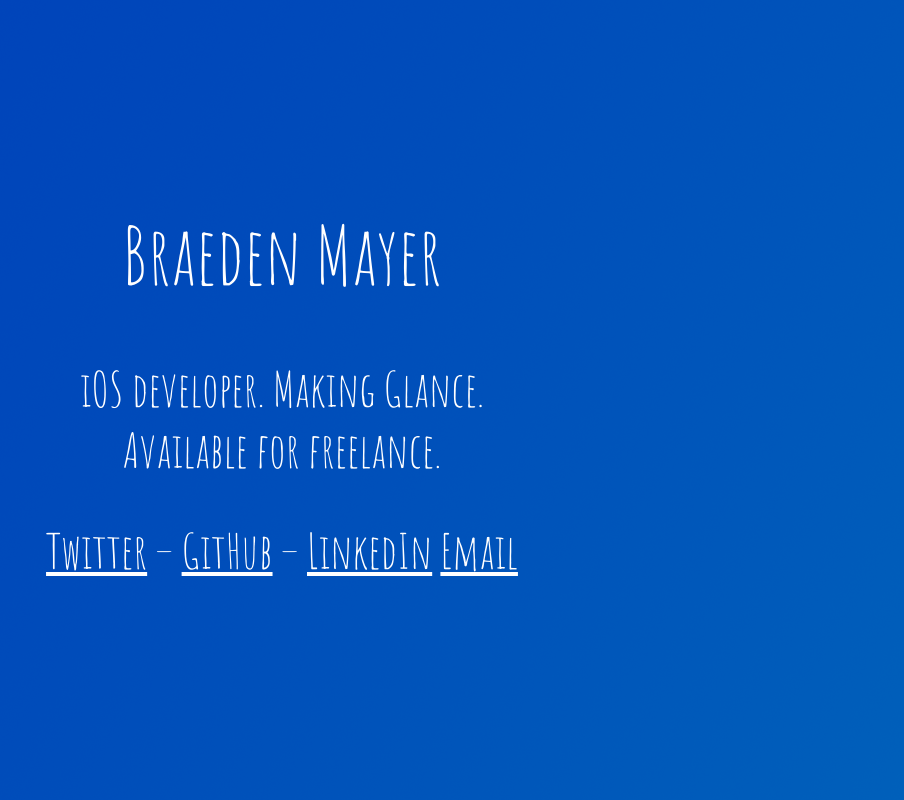
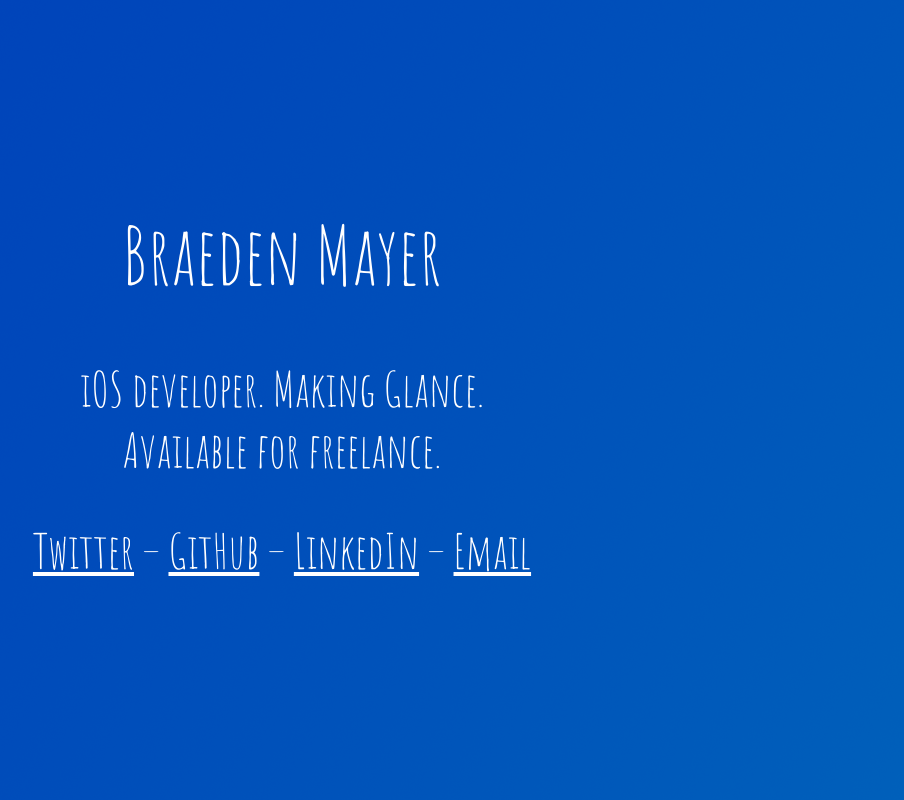
Before and after one commit to au5ton/braeden-mayer.github.io, a plain HTML site: page index.html in a window 1280 px wide. Shown: the whole page, without its empty margins (358-1262 px from the left). Drawn offline with Linux system fonts and the light colour scheme.

Commit message:
Update index.html

```diff
--- a/index.html
+++ b/index.html
@@ -24,7 +24,7 @@
         <div class="centre">
             <h1>Braeden Mayer</h1>
             <h2>iOS developer. Making Glance. Available for freelance.</h2>
-            <h2><a href="http://www.twitter.com/Braeden_Mayer">Twitter</a> – <a href="https://github.com/Braeden-Mayer">GitHub</a> – <a href="http://ca.linkedin.com/pub/braeden-mayer/9a/9a7/545/">LinkedIn</a> <a href="mailto:hello@braedenmayer.com?subject=Hi!">Email</a></h2>
+            <h2><a href="http://www.twitter.com/Braeden_Mayer">Twitter</a> – <a href="https://github.com/Braeden-Mayer">GitHub</a> – <a href="http://ca.linkedin.com/pub/braeden-mayer/9a/9a7/545/">LinkedIn</a> – <a href="mailto:hello@braedenmayer.com?subject=Hi!">Email</a></h2>
         </div>
     </body>
 </html>
```
